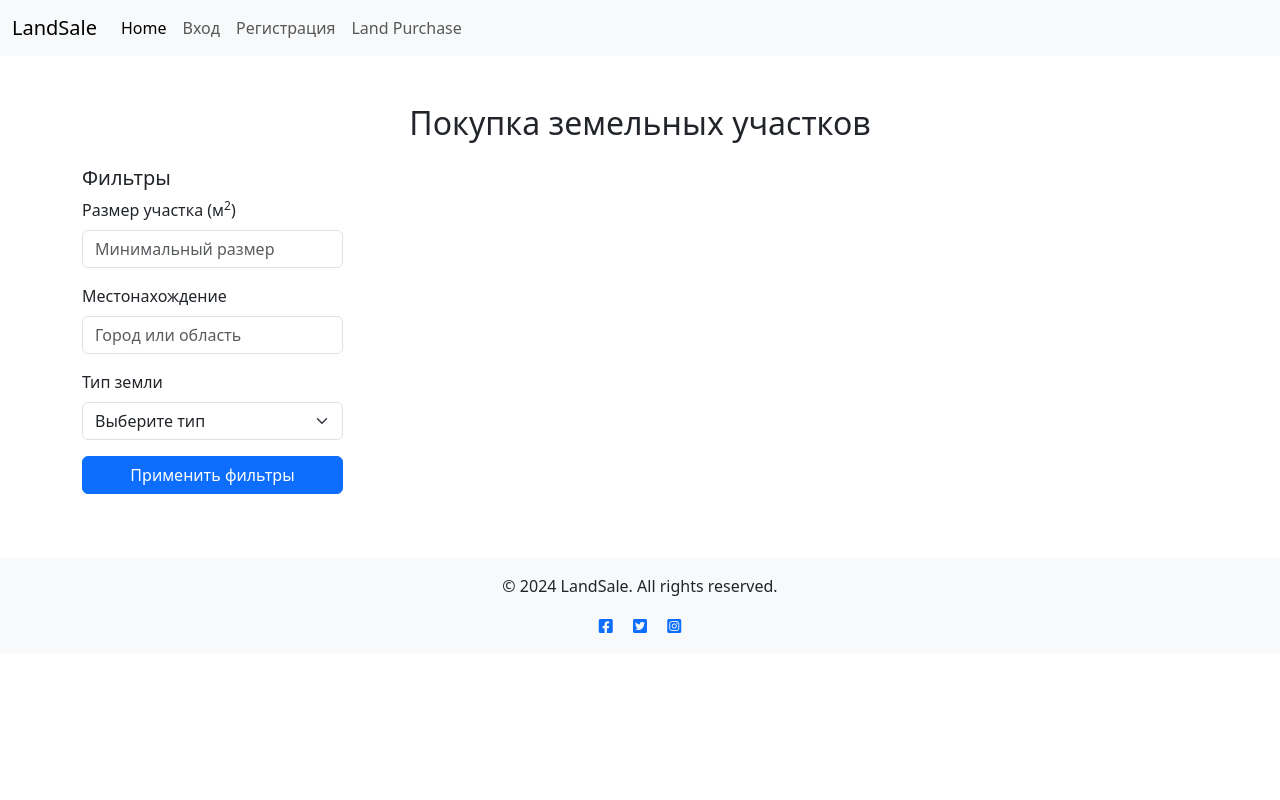
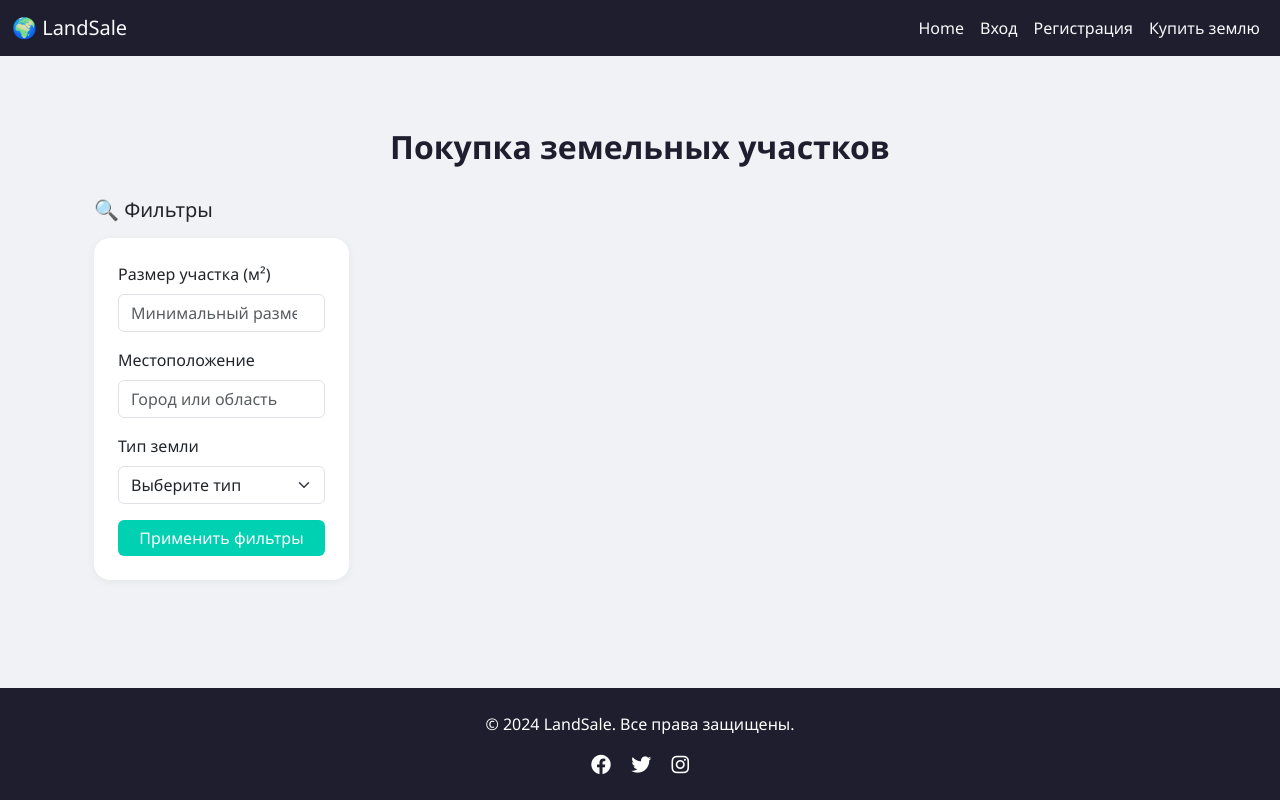
Before and after one commit to dedUchVap/PracticSite, a Django app: page /land-purchase/ in a window 1280 px wide. Run offline with Django 5.2, Linux system fonts and the light colour scheme.

Commit message:
изменил визуал

```diff
--- a/mysite/home/templates/base.html
+++ b/mysite/home/templates/base.html
@@ -7,19 +7,69 @@
     <link href="https://cdn.jsdelivr.net/npm/bootstrap@5.3.0/dist/css/bootstrap.min.css" rel="stylesheet">
     <link href="https://cdnjs.cloudflare.com/ajax/libs/font-awesome/6.0.0/css/all.min.css" rel="stylesheet">
     <link rel="stylesheet" href="{% static 'styles.css' %}">
+    <style>
+        html, body {
+            height: 100%;
+            margin: 0;
+        }
+
+        body {
+            display: flex;
+            flex-direction: column;
+            background-color: #f0f2f5;
+            font-family: 'Segoe UI', sans-serif;
+        }
+
+        .content {
+            flex: 1;
+        }
+
+        .navbar {
+            background-color: #1e1e2f !important;
+        }
+
+        .navbar-brand, .nav-link {
+            color: #f8f9fa !important;
+            font-weight: 500;
+        }
+
+        .nav-link:hover {
+            color: #00d1b2 !important;
+            text-decoration: underline;
+        }
+
+        .nav-link.active {
+            color: #00d1b2 !important;
+        }
+
+        footer {
+            background-color: #1e1e2f;
+            color: #fff;
+        }
+
+        footer a {
+            color: #fff;
+            transition: color 0.3s;
+        }
+
+        footer a:hover {
+            color: #00d1b2;
+        }
+    </style>
 </head>
 <body>
 <!-- Navbar -->
-    <nav class="navbar navbar-expand-lg navbar-light bg-light">
+<nav class="navbar navbar-expand-lg">
     <div class="container-fluid">
-            <a class="navbar-brand" href="#">LandSale</a>
-            <button class="navbar-toggler" type="button" data-bs-toggle="collapse" data-bs-target="#navbarNav" aria-controls="navbarNav" aria-expanded="false" aria-label="Toggle navigation">
+        <a class="navbar-brand" href="#">🌍 LandSale</a>
+        <button class="navbar-toggler bg-light" type="button" data-bs-toggle="collapse" data-bs-target="#navbarNav"
+                aria-controls="navbarNav" aria-expanded="false" aria-label="Toggle navigation">
             <span class="navbar-toggler-icon"></span>
         </button>
-            <div class="collapse navbar-collapse" id="navbarNav">
+        <div class="collapse navbar-collapse justify-content-end" id="navbarNav">
             <ul class="navbar-nav">
                 <li class="nav-item">
-                        <a class="nav-link active" aria-current="page" href="{% url 'home' %}">Home</a>
+                    <a class="nav-link {% if request.resolver_match.url_name == 'home' %}active{% endif %}" href="{% url 'home' %}">Home</a>
                 </li>
                 {% if user.is_authenticated %}
                 <li class="nav-item">
@@ -33,19 +83,29 @@
                     <a class="nav-link" href="{% url 'register' %}">Регистрация</a>
                 </li>
                 <li class="nav-item">
-                        <a class="nav-link" href="{% url 'land_purchase' %}">Land Purchase</a>
+                    <a class="nav-link" href="{% url 'land_purchase' %}">Купить землю</a>
                 </li>
             </ul>
         </div>
     </div>
 </nav>
+
+<!-- Content area -->
+<div class="content container my-4">
     {% block content %}
+    {% endblock %}
+</div>
 
-{% endblock %}
+<!-- Footer -->
+<footer class="text-center py-4">
+    <p>&copy; 2024 LandSale. Все права защищены.</p>
+    <div>
+        <a href="#"><i class="fab fa-facebook fa-lg mx-2"></i></a>
+        <a href="#"><i class="fab fa-twitter fa-lg mx-2"></i></a>
+        <a href="#"><i class="fab fa-instagram fa-lg mx-2"></i></a>
+    </div>
+</footer>
 
-<footer class="bg-light text-center py-3">
-        <p>&copy; 2024 LandSale. All rights reserved.</p>
-        <a href="#"><i class="fab fa-facebook-square mx-2"></i></a>
-        <a href="#"><i class="fab fa-twitter-square mx-2"></i></a>
-        <a href="#"><i class="fab fa-instagram-square mx-2"></i></a>
-    </footer>
+<script src="https://cdn.jsdelivr.net/npm/bootstrap@5.3.0/dist/js/bootstrap.bundle.min.js"></script>
+</body>
+</html>
--- a/mysite/home/templates/land.html
+++ b/mysite/home/templates/land.html
@@ -1,21 +1,79 @@
 {% extends 'base.html' %}
 
 {% block content %}
+<style>
+    h2.text-center {
+        color: #1e1e2f;
+        font-weight: 700;
+        margin-bottom: 2rem;
+    }
+
+    .card {
+        border: none;
+        border-radius: 1rem;
+        box-shadow: 0 4px 12px rgba(0, 0, 0, 0.1);
+        margin: 1rem;
+        transition: transform 0.2s;
+    }
+
+    .card:hover {
+        transform: translateY(-5px);
+    }
+
+    .card-img-top {
+        border-top-left-radius: 1rem;
+        border-top-right-radius: 1rem;
+        height: 180px;
+        object-fit: cover;
+    }
+
+    .card-title {
+        font-size: 1.2rem;
+        color: #1e1e2f;
+        font-weight: 600;
+    }
+
+    .card-text {
+        font-size: 0.95rem;
+        color: #555;
+    }
+
+    #filter-form {
+        background: #ffffff;
+        padding: 1.5rem;
+        border-radius: 1rem;
+        box-shadow: 0 2px 10px rgba(0, 0, 0, 0.05);
+    }
+
+    #apply-filters {
+        background-color: #00d1b2;
+        border: none;
+    }
+
+    #apply-filters:hover {
+        background-color: #00b89c;
+    }
+
+    .purchase-button {
+        width: 100%;
+    }
+</style>
+
 <div class="container my-5">
     <h2 class="text-center">Покупка земельных участков</h2>
 
-    <!-- Filter Section -->
     <div class="row my-4">
+        <!-- Filters -->
         <div class="col-md-3">
-            <h5>Фильтры</h5>
+            <h5 class="mb-3">🔍 Фильтры</h5>
             <form id="filter-form" action="{% url 'filter_lands' %}" method="post">
                 {% csrf_token %}
                 <div class="mb-3">
-                    <label for="size" class="form-label">Размер участка (м<sup>2</sup>)</label>
+                    <label for="size" class="form-label">Размер участка (м²)</label>
                     <input type="number" id="size" name="size" class="form-control" placeholder="Минимальный размер">
                 </div>
                 <div class="mb-3">
-                    <label for="location" class="form-label">Местонахождение</label>
+                    <label for="location" class="form-label">Местоположение</label>
                     <input type="text" id="location" name="location" class="form-control"
                            placeholder="Город или область">
                 </div>
@@ -32,19 +90,19 @@
             </form>
         </div>
 
-        <!-- Land Listings -->
+        <!-- Listings -->
         <div class="col-md-9">
-            <div class="row" id="land-list">
             <div id="lands-container" class="row">
                 {% for land in lands %}
-                            <div class="card" style="width: 18rem;">
+                <div class="col-md-6 col-lg-4 d-flex align-items-stretch">
+                    <div class="card">
                         <img src="{{ land.image.url }}" class="card-img-top" alt="Image of {{ land.title }}">
-                                <div class="card-body">
+                        <div class="card-body d-flex flex-column">
                             <h5 class="card-title">{{ land.title }}</h5>
                             <p class="card-text">Размер: {{ land.size }} м²</p>
                             <p class="card-text">Местоположение: {{ land.location }}</p>
                             <p class="card-text">Тип: {{ land.land_type }}</p>
-                                    <button class="btn btn-success purchase-button" data-id="{{ land.id }}"
+                            <button class="btn btn-success mt-auto purchase-button" data-id="{{ land.id }}"
                                     id="purchase-button-{{ land.id }}">
                                 Купить
                             </button>
@@ -53,19 +111,15 @@
                 </div>
                 {% endfor %}
             </div>
-
         </div>
     </div>
 </div>
 
-
-        <script src="https://cdn.jsdelivr.net/npm/bootstrap@5.3.0/dist/js/bootstrap.bundle.min.js"></script>
 <script>
     document.addEventListener('DOMContentLoaded', () => {
         const filterForm = document.getElementById('filter-form');
         const landsContainer = document.getElementById('lands-container');
 
-        // Добавление обработчиков к кнопкам "Купить"
         function addPurchaseHandlers() {
             document.querySelectorAll('.purchase-button').forEach(button => {
                 button.addEventListener('click', async () => {
@@ -98,9 +152,7 @@
             });
         }
 
-        // Отправка запроса на фильтрацию
         filterForm.addEventListener('submit', async (event) => {
-            console.log('работаем')
             event.preventDefault();
             const formData = new FormData(filterForm);
             const url = filterForm.action;
@@ -117,7 +169,7 @@
                 if (response.ok) {
                     const data = await response.json();
                     landsContainer.innerHTML = data.html;
-                    addPurchaseHandlers(); // Перепривязываем обработчики после фильтрации
+                    addPurchaseHandlers();
                 } else {
                     alert('Ошибка фильтрации. Попробуйте еще раз.');
                 }
@@ -127,10 +179,8 @@
             }
         });
 
-        // Инициализируем обработчики при загрузке страницы
         addPurchaseHandlers();
 
-        // Функция для получения CSRF-токена
         function getCookie(name) {
             let cookieValue = null;
             if (document.cookie && document.cookie !== '') {
@@ -147,8 +197,4 @@
         }
     });
 </script>
-
-    </div>
-    </div>
-    </html>
 {% endblock %}
--- a/mysite/home/templates/login.html
+++ b/mysite/home/templates/login.html
@@ -3,8 +3,6 @@
 {% block content %}
 
 <body>
-
-
 <div class="container my-5">
     <div class="row justify-content-center">
         <div class="col-md-6">
```
Also changed, not shown: README.md (deleted), mysite/db.sqlite3. Lines whose indentation alone changed are shown as unchanged.
